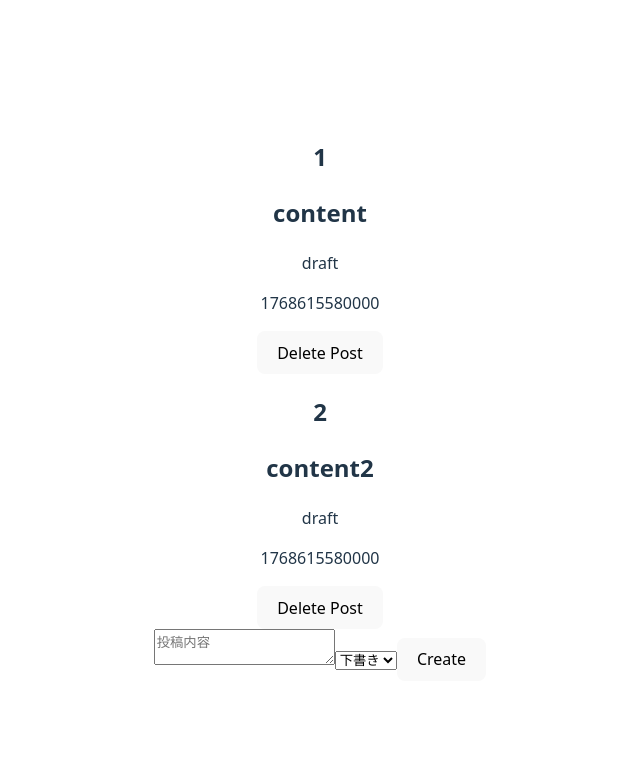
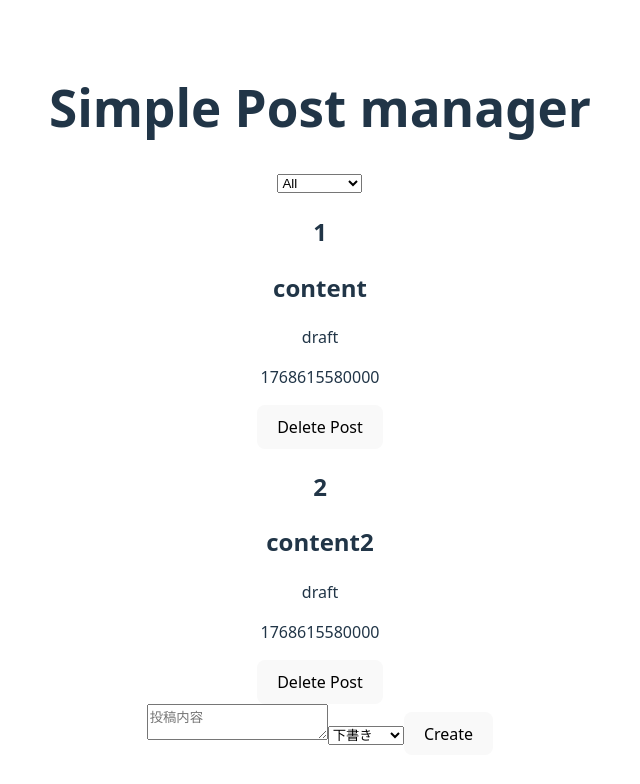
Before and after one commit to shingoooooon/simple-post-manager-web, a Vue app: page / in a window 1280 px wide. Shown: the top 784 px of the page, without its empty margins (320-960 px from the left). Built offline with nearby package versions, Linux system fonts and the light colour scheme.

Commit message:
add filter function

```diff
--- a/src/App.vue
+++ b/src/App.vue
@@ -1,15 +1,31 @@
 <script setup lang="ts">
+import { ref, computed } from 'vue';
 import PostForm from './components/PostForm.vue';
 import PostList from './components/PostList.vue';
 import { usePost } from './composables/usePost';
+import type { Post } from './types/post';
 
 const { posts, createPost, deletePost } = usePost()
+
+const filterStatus = ref<'all' | Post['status']>('all')
+
+const filteredPosts = computed(() => {
+  if (filterStatus.value === 'all') return posts.value
+  return posts.value.filter((post) => post.status === filterStatus.value)
+})
 
 </script>
 
 <template>
   <div>
-    <PostList :posts="posts" @delete="deletePost"/>
+    <h1>Simple Post manager</h1>
+    <select v-model="filterStatus" name="status" id="status">
+      <option value="all">All</option>
+      <option value="draft">Draft</option>
+      <option value="scheduled">Scheduled</option>
+      <option value="posted">Posted</option>
+    </select>
+    <PostList :posts="filteredPosts" @delete="deletePost"/>
     <PostForm @submit="createPost"/>
   </div>
 </template>
--- a/src/components/PostForm.vue
+++ b/src/components/PostForm.vue
@@ -1,6 +1,7 @@
 <script setup lang="ts">
 import { ref } from 'vue'
 import type { Post } from '@/types/post'
+import { STATUS_OPTIONS } from '@/types/post'
 
 type CreatePostPayload = {
     content: string
@@ -12,12 +13,6 @@ type PostStatus = Post['status']
 const emit = defineEmits<{
     (e: 'submit', payload: CreatePostPayload): void
 }>()
-
-const STATUS_OPTIONS = [
-    { value: 'draft', label: '下書き' },
-    { value: 'published', label: '公開' },
-    { value: 'private', label: '非公開' }
-]
 
 const content = ref('')
 const status = ref<PostStatus>('draft')
--- a/src/types/post.ts
+++ b/src/types/post.ts
@@ -4,3 +4,12 @@ export type Post = {
   status: 'draft' | 'scheduled' | 'posted'
   createdAt: number
 };
+
+export const STATUS_OPTIONS: Array<{
+  value: Post['status']
+  label: string
+}> = [
+  { value: 'draft', label: '下書き' },
+  { value: 'scheduled', label: '予約投稿' },
+  { value: 'posted', label: '投稿済み' }
+] as const
```
